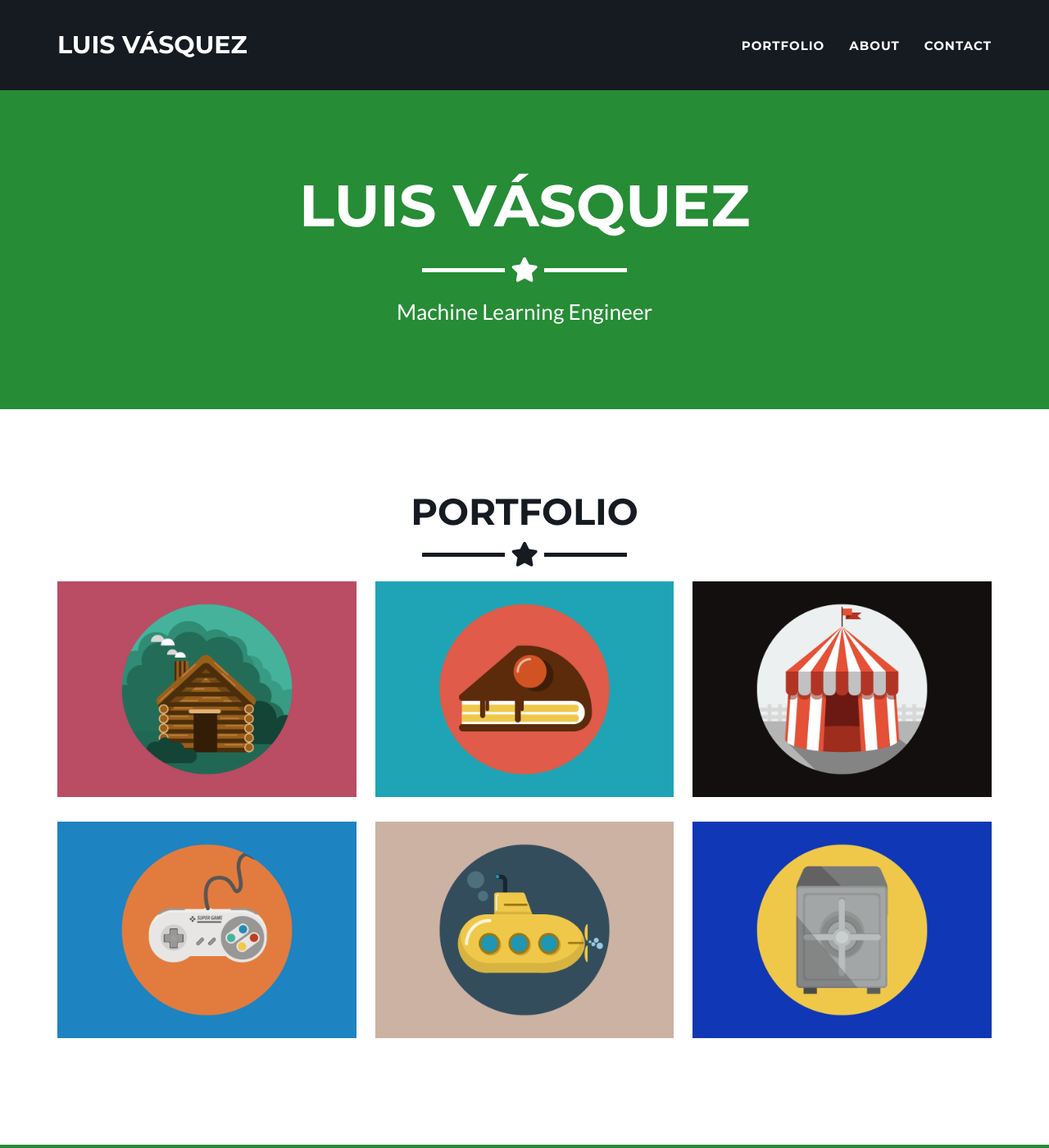
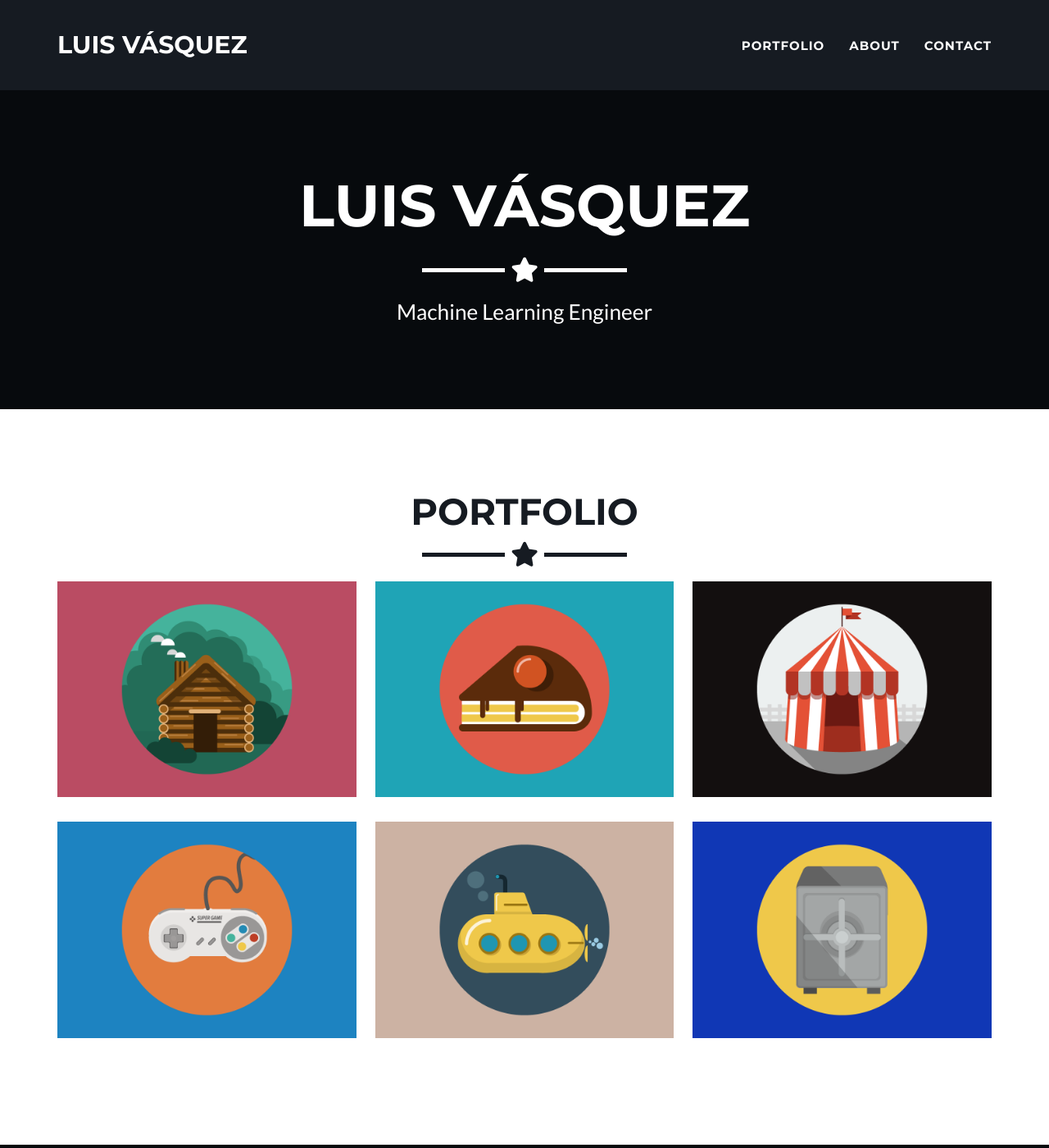
Before and after one commit to LuisAnibalVasquez/LuisAnibalVasquez.github.io, a Jekyll site: the page built from index.html, in a window 1280 px wide and 1400 px high. Shown: the whole window at 82% size. Built offline with Jekyll 4.4.1, drawn with Linux system fonts in a browser that asks for light colours.

Commit message:
upd colors

```diff
--- a/_config.yml
+++ b/_config.yml
@@ -25,7 +25,7 @@ disqus_shortname: myshortname
 
 # Color settings (hex-codes without the leading hash-tag)
 color:
-  primary:  268C35 #este es el verde
+  primary:  070A0D
   primary-rgb:  "7, 10, 13" #24,288,156"
   secondary:  161B22
   secondary-dark: 268C35
```
